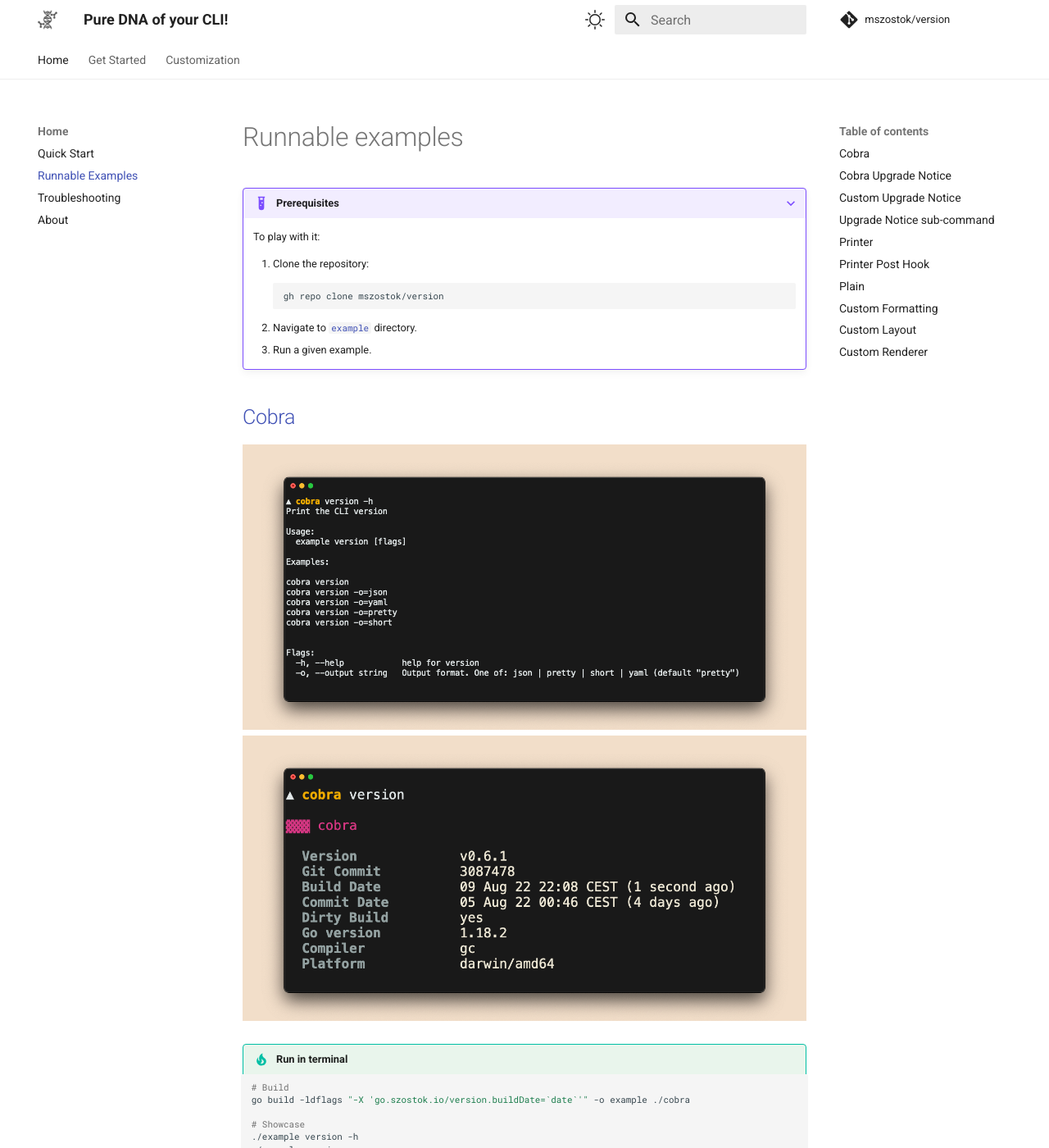
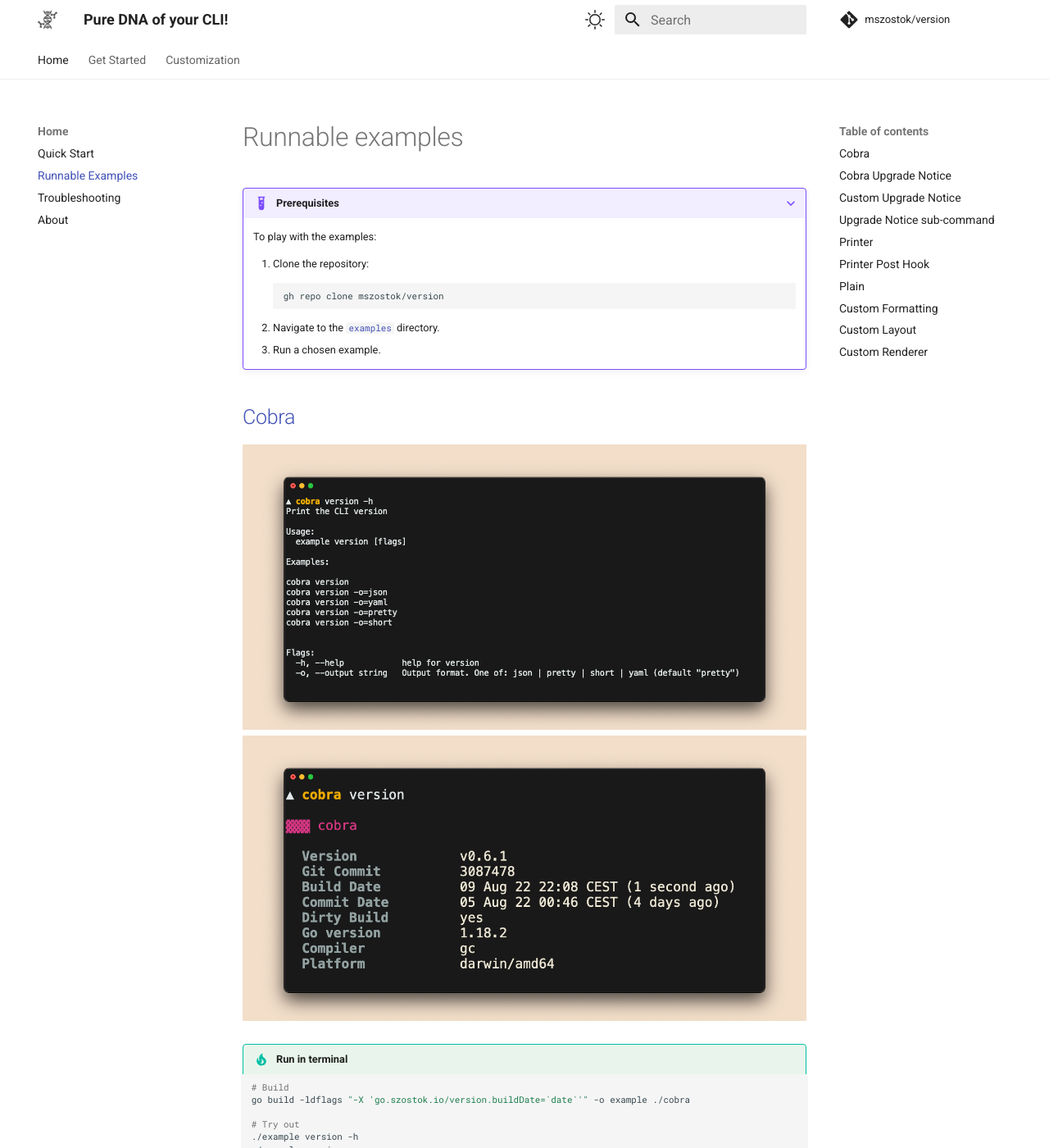
Before and after one commit to mszostok/version, an MkDocs documentation site: the page built from docs/examples.md, in a window 1280 px wide and 1400 px high. Shown: the whole window at 82% size. Built offline with MkDocs 1.6.1 and Material for MkDocs 9.7.7, drawn with Linux system fonts in a browser that asks for light colours; comment, search, counter and statistics services are not loaded; some of the changed text lies outside the part shown.

Commit message:
Review examples.md

````diff
--- a/docs/examples.md
+++ b/docs/examples.md
@@ -2,14 +2,14 @@
 
 ???+ example "Prerequisites"
 
-    To play with it:
+    To play with the examples:
 
     1. Clone the repository:
     	 ```bash
     	 gh repo clone mszostok/version
     	 ```
-    2. Navigate to [`example`](https://github.com/mszostok/version/tree/main/examples) directory.
-    3. Run a given example.
+    2. Navigate to the [`examples`](https://github.com/mszostok/version/tree/main/examples) directory.
+    3. Run a chosen example.
 
 
 ## [Cobra](https://github.com/mszostok/version/tree/main/examples/cobra/main.go)
@@ -22,7 +22,7 @@
     # Build
     go build -ldflags "-X 'go.szostok.io/version.buildDate=`date`'" -o example ./cobra
 
-    # Showcase
+    # Try out
     ./example version -h
     ./example version
     ```
@@ -37,7 +37,7 @@
     # Build
     go build -ldflags "-X 'go.szostok.io/version.version=0.6.0'" -o example ./upgrade-notice
 
-    # Showcase
+    # Try out
     ./example version
     ./example version -ojson
     ```
@@ -51,7 +51,7 @@
     # Build
     go build -ldflags "-X 'go.szostok.io/version.version=0.6.0'" -o example ./upgrade-notice-custom
 
-    # Showcase
+    # Try out
     ./example version
     ```
 
@@ -64,7 +64,7 @@
     # Build
     go build -ldflags "-X 'go.szostok.io/version.version=0.6.0'" -o example ./upgrade-notice-sub-cmd
 
-    # Showcase
+    # Try out
     ./example version check
     ```
 
@@ -79,7 +79,7 @@
     # Build
     go build -ldflags "-X 'go.szostok.io/version.buildDate=`date`'" -o example ./printer
 
-    # Showcase
+    # Try out
     ./example
     ./example -oyaml
     ./example version -oshort
@@ -94,7 +94,7 @@
     # Build
     go build -ldflags "-X 'go.szostok.io/version.version=0.6.0'" -o example ./printer-post-hook
 
-    # Showcase
+    # Try out
     ./example
     ```
 
@@ -108,7 +108,7 @@
     # Build
     go build  -ldflags "-X 'go.szostok.io/version.buildDate=`date`'" -o example ./plain
 
-    # Showcase
+    # Try out
     ./example
     ```
 
@@ -121,7 +121,7 @@
     # Build
     go build -ldflags "-X 'go.szostok.io/version.buildDate=`date`'" -o example ./custom-formatting
 
-    # Showcase
+    # Try out
     ./example
     ```
 
@@ -134,7 +134,7 @@
     # Build
     go build -ldflags "-X 'go.szostok.io/version.buildDate=`date`'" -o example ./custom-layout
 
-    # Showcase
+    # Try out
     ./example
     ```
 
@@ -147,6 +147,6 @@
     # Build
     go build -ldflags "-X 'go.szostok.io/version.buildDate=`date`'" -o example ./custom-renderer
 
-    # Showcase
+    # Try out
     ./example
     ```
````
